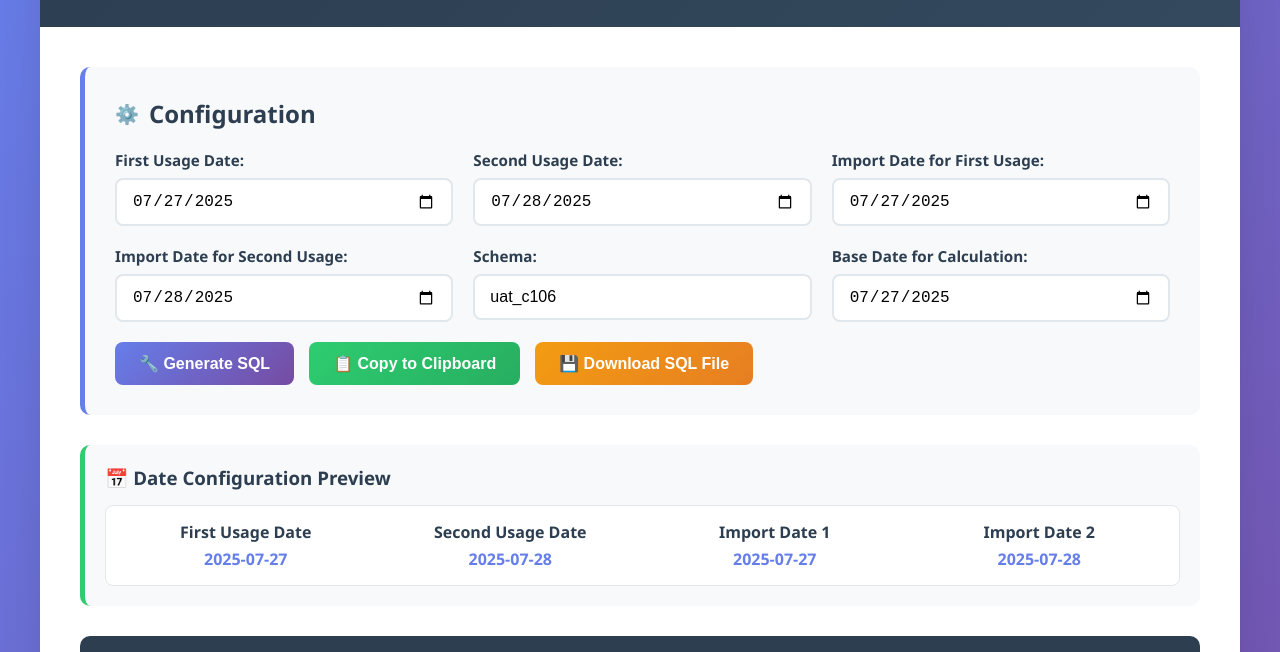
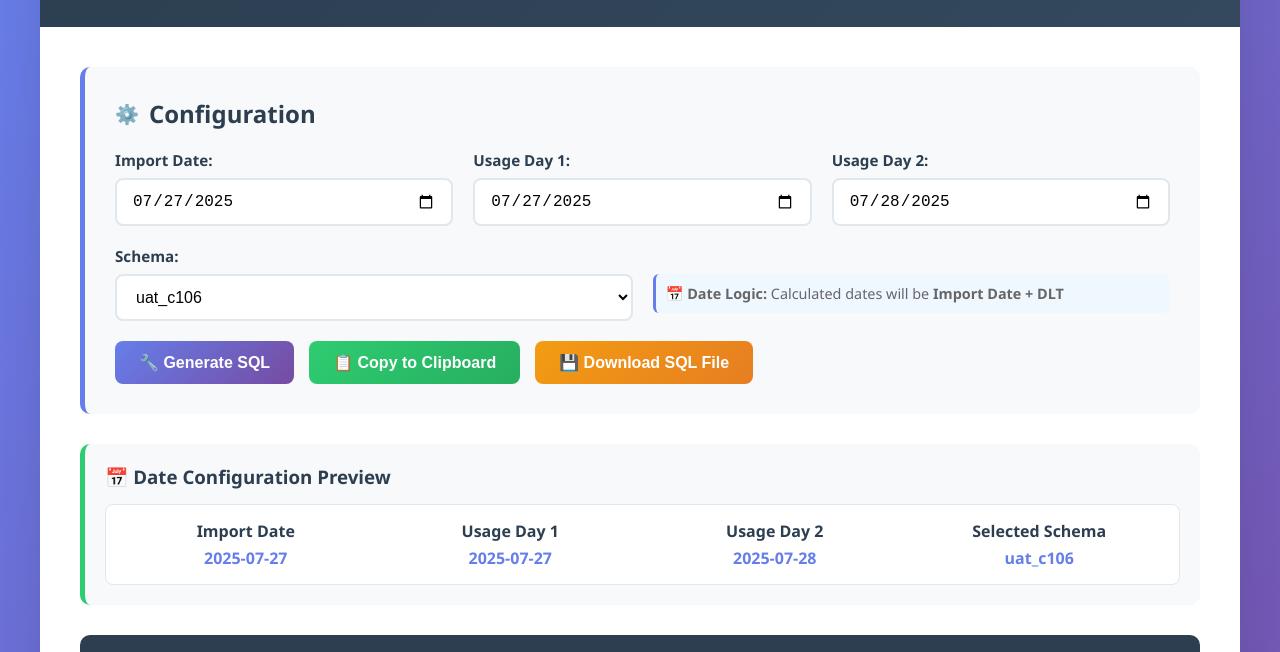
Before and after one commit to Delanoventer/sql-query-dashboard, a plain HTML site: page index.html in a window 1280 px wide. Shown: the part 142-794 px from the top of the page. Drawn offline with Linux system fonts and the light colour scheme.

Commit message:
Update index.html

```diff
--- a/index.html
+++ b/index.html
@@ -281,33 +281,35 @@
 
                 <div class="form-grid">
                     <div class="form-group">
-                        <label for="usageDate1">First Usage Date:</label>
+                        <label for="importDate">Import Date:</label>
+                        <input type="date" id="importDate" value="2025-07-27">
+                    </div>
+
+                    <div class="form-group">
+                        <label for="usageDate1">Usage Day 1:</label>
                         <input type="date" id="usageDate1" value="2025-07-27">
                     </div>
 
                     <div class="form-group">
-                        <label for="usageDate2">Second Usage Date:</label>
+                        <label for="usageDate2">Usage Day 2:</label>
                         <input type="date" id="usageDate2" value="2025-07-28">
+                    </div>
+                </div>
+
+                <div class="form-grid">
+                    <div class="form-group">
+                        <label for="schema">Schema:</label>
+                        <select id="schema">
+                            <option value="uat_c106">uat_c106</option>
+                            <option value="b2c_c106">b2c_c106</option>
+                        </select>
                     </div>
 
                     <div class="form-group">
-                        <label for="importDate1">Import Date for First Usage:</label>
-                        <input type="date" id="importDate1" value="2025-07-27">
-                    </div>
-
-                    <div class="form-group">
-                        <label for="importDate2">Import Date for Second Usage:</label>
-                        <input type="date" id="importDate2" value="2025-07-28">
-                    </div>
-
-                    <div class="form-group">
-                        <label for="schema">Schema:</label>
-                        <input type="text" id="schema" value="uat_c106" placeholder="Enter schema name">
-                    </div>
-
-                    <div class="form-group">
-                        <label for="baseDate">Base Date for Calculation:</label>
-                        <input type="date" id="baseDate" value="2025-07-27">
+                        <label>&nbsp;</label>
+                        <small style="color: #666; font-size: 0.9rem; padding: 10px; background: #f0f8ff; border-radius: 6px; border-left: 3px solid #667eea;">
+                            📅 <strong>Date Logic:</strong> Calculated dates will be <strong>Import Date + DLT</strong>
+                        </small>
                     </div>
                 </div>
 
@@ -329,20 +331,20 @@
                 <div class="date-info">
                     <div class="date-info-grid">
                         <div class="date-info-item">
-                            <strong>First Usage Date</strong>
+                            <strong>Import Date</strong>
+                            <span id="previewImport">2025-07-27</span>
+                        </div>
+                        <div class="date-info-item">
+                            <strong>Usage Day 1</strong>
                             <span id="previewDate1">2025-07-27</span>
                         </div>
                         <div class="date-info-item">
-                            <strong>Second Usage Date</strong>
+                            <strong>Usage Day 2</strong>
                             <span id="previewDate2">2025-07-28</span>
                         </div>
                         <div class="date-info-item">
-                            <strong>Import Date 1</strong>
-                            <span id="previewImport1">2025-07-27</span>
-                        </div>
-                        <div class="date-info-item">
-                            <strong>Import Date 2</strong>
-                            <span id="previewImport2">2025-07-28</span>
+                            <strong>Selected Schema</strong>
+                            <span id="previewSchema">uat_c106</span>
                         </div>
                     </div>
                 </div>
@@ -366,7 +368,7 @@ Click "Generate SQL" to create your customized query...
 
         // Update preview when inputs change
         document.addEventListener('DOMContentLoaded', function() {
-            const inputs = ['usageDate1', 'usageDate2', 'importDate1', 'importDate2'];
+            const inputs = ['usageDate1', 'usageDate2', 'importDate', 'schema'];
             inputs.forEach(id => {
                 document.getElementById(id).addEventListener('change', updatePreview);
             });
@@ -377,8 +379,8 @@ Click "Generate SQL" to create your customized query...
         function updatePreview() {
             document.getElementById('previewDate1').textContent = document.getElementById('usageDate1').value;
             document.getElementById('previewDate2').textContent = document.getElementById('usageDate2').value;
-            document.getElementById('previewImport1').textContent = document.getElementById('importDate1').value;
-            document.getElementById('previewImport2').textContent = document.getElementById('importDate2').value;
+            document.getElementById('previewImport').textContent = document.getElementById('importDate').value;
+            document.getElementById('previewSchema').textContent = document.getElementById('schema').value;
         }
 
         function formatDateForSQL(dateString) {
@@ -401,17 +403,21 @@ Click "Generate SQL" to create your customized query...
             return daysDiff + 2; // Excel adjustment
         }
 
+        function getFormattedDate(baseDate, daysToAdd) {
+            const date = new Date(baseDate);
+            date.setDate(date.getDate() + daysToAdd);
+            return date.toISOString().split('T')[0].split('-').reverse().join('-');
+        }
+
         function generateSQL() {
             const usageDate1 = document.getElementById('usageDate1').value;
             const usageDate2 = document.getElementById('usageDate2').value;
-            const importDate1 = document.getElementById('importDate1').value;
-            const importDate2 = document.getElementById('importDate2').value;
+            const importDate = document.getElementById('importDate').value;
             const schema = document.getElementById('schema').value;
-            const baseDate = document.getElementById('baseDate').value;
 
             const date1Label = getDateLabel(usageDate1);
             const date2Label = getDateLabel(usageDate2);
-            const serialDate = calculateSerialDate(baseDate);
+            const serialDate = calculateSerialDate(importDate);
 
             generatedSQL = `WITH ${date1Label}_usage AS (
    SELECT
@@ -422,7 +428,7 @@ Click "Generate SQL" to create your customized query...
    FROM ${schema}.vvsimulationprojection vsp
    JOIN ${schema}.vvwarehouseparts wp
        ON vsp.wwarehousepartid = wp.wwarehousepartid
-   WHERE vsp.importdatetime = '${formatDateForSQL(importDate1)}'
+   WHERE vsp.importdatetime = '${formatDateForSQL(importDate)}'
        AND wp.partcode != 'BIN'
        AND wp.PartGroup1Code != 'cashcenter'
 ),
@@ -437,7 +443,7 @@ ${date2Label}_usage AS (
    FROM ${schema}.vvsimulationprojection vsp
    JOIN ${schema}.vvwarehouseparts wp
        ON vsp.wwarehousepartid = wp.wwarehousepartid
-   WHERE vsp.importdatetime = '${formatDateForSQL(importDate2)}'
+   WHERE vsp.importdatetime = '${formatDateForSQL(importDate)}'
        AND wp.partcode != 'BIN'
        AND wp.PartGroup1Code != 'cashcenter'
 )
@@ -451,10 +457,10 @@ SELECT
    ROUND((COALESCE(a.usage_${date1Label}, 0) + COALESCE(b.usage_${date2Label}, 0)) / 2.0) as quantity,
    'Anticipation' as AnticipationZoneName,
    COALESCE(a.dlt, 0) as dlt,
-   ${serialDate} + COALESCE(a.dlt, 0) + 7 as Date,
+   ${serialDate} + COALESCE(a.dlt, 0) as Date,
    CASE
-       WHEN a.dlt = 1 THEN '${getFormattedDate(baseDate, 8)}'
-       WHEN a.dlt = 2 THEN '${getFormattedDate(baseDate, 9)}'
+       WHEN a.dlt = 1 THEN '${getFormattedDate(importDate, 1)}'
+       WHEN a.dlt = 2 THEN '${getFormattedDate(importDate, 2)}'
        ELSE NULL
    END as date2
 FROM ${date2Label}_usage b
@@ -466,10 +472,11 @@ ORDER BY b.warehousecode, b.partcode;
 
 -- Query generated on: ${new Date().toLocaleString()}
 -- Configuration:
--- First Usage Date: ${usageDate1} (Import: ${importDate1})
--- Second Usage Date: ${usageDate2} (Import: ${importDate2})
+-- Import Date: ${importDate}
+-- Usage Day 1: ${usageDate1}
+-- Usage Day 2: ${usageDate2}
 -- Schema: ${schema}
--- Base Date: ${baseDate}`;
+-- Date Logic: Import Date + DLT (no additional offset)`;
 
             document.getElementById('sqlOutput').textContent = generatedSQL;
         }
```
